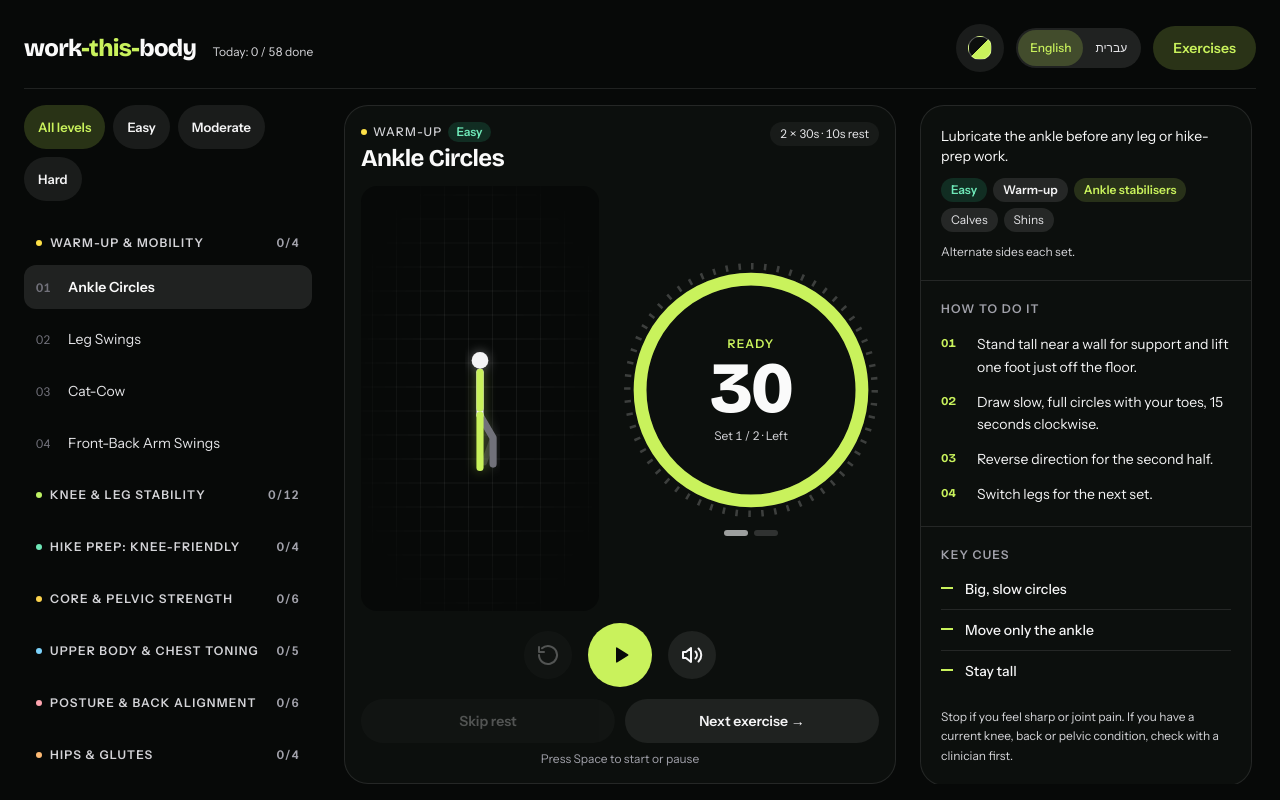
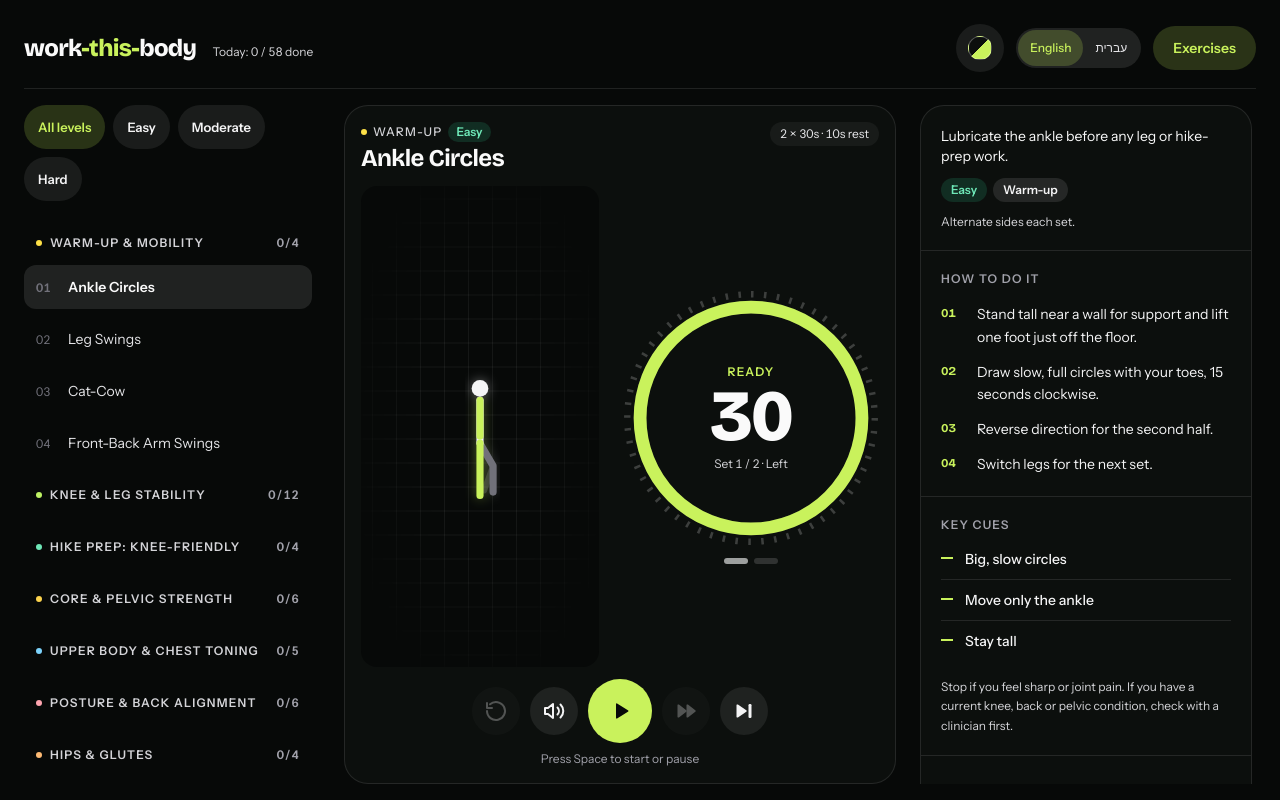
Before and after one commit to adikobi/work-this-body, a Next.js app: page / in a window 1280 px wide. Built offline with nearby package versions, Linux system fonts and the light colour scheme.

Commit message:
add benefits

```diff
--- a/components/Guide.tsx
+++ b/components/Guide.tsx
@@ -8,6 +8,8 @@ export default function Guide({ exercise }: { exercise: Exercise }) {
   const { t, content } = useI18n();
   const { levels, bookends } = content;
   const { muscles, steps, cues } = exercise;
+  // Optional: add `benefits?: string[]` to Exercise in lib/exercises.ts (and the translated packs) to fill the list.
+  const benefits = (exercise as unknown as { benefits?: string[] }).benefits ?? [];
   const { warmup, cooldown } = exercise.phase ? { warmup: [] as Exercise[], cooldown: [] as Exercise[] } : bookends(exercise.cat);
   return (
     <div dir="auto" className="mt-4 pb-10 md:mt-0 md:min-h-0 md:overflow-y-auto md:overscroll-contain md:pb-2 md:pe-1">
@@ -22,12 +24,6 @@ export default function Guide({ exercise }: { exercise: Exercise }) {
                 {exercise.phase === "warmup" ? t.guide.warmup : t.guide.cooldown}
               </span>
             )}
-            {muscles.primary.map((m) => (
-              <span key={m} className="rounded-full bg-work/15 px-2.5 py-1 text-xs font-semibold text-work">{m}</span>
-            ))}
-            {muscles.secondary.map((m) => (
-              <span key={m} className="rounded-full bg-white/10 px-2.5 py-1 text-xs text-zinc-200">{m}</span>
-            ))}
           </div>
           {exercise.alternate && <p className="mt-3 text-xs text-zinc-300">{t.guide.alternate}</p>}
         </section>
@@ -57,6 +53,47 @@ export default function Guide({ exercise }: { exercise: Exercise }) {
           <p className="mt-4 text-xs leading-relaxed text-zinc-300">{t.guide.safety}</p>
         </section>
 
+        {(muscles.primary.length > 0 || muscles.secondary.length > 0 || benefits.length > 0) && (
+          <section className="p-5">
+            <h3 className={label}>{t.guide.targetsTitle}</h3>
+            <div className="mt-4 space-y-4">
+              {muscles.primary.length > 0 && (
+                <div>
+                  <p className="text-xs text-zinc-400">{t.guide.strengthens}</p>
+                  <div className="mt-2 flex flex-wrap gap-1.5">
+                    {muscles.primary.map((m) => (
+                      <span key={m} className="rounded-full bg-work/15 px-2.5 py-1 text-xs font-semibold text-work">{m}</span>
+                    ))}
+                  </div>
+                </div>
+              )}
+              {muscles.secondary.length > 0 && (
+                <div>
+                  <p className="text-xs text-zinc-400">{t.guide.alsoWorks}</p>
+                  <div className="mt-2 flex flex-wrap gap-1.5">
+                    {muscles.secondary.map((m) => (
+                      <span key={m} className="rounded-full bg-white/10 px-2.5 py-1 text-xs text-zinc-200">{m}</span>
+                    ))}
+                  </div>
+                </div>
+              )}
+              {benefits.length > 0 && (
+                <div>
+                  <p className="text-xs text-zinc-400">{t.guide.benefits}</p>
+                  <ul className="mt-2">
+                    {benefits.map((b) => (
+                      <li key={b} className="flex items-start gap-3 border-t border-white/10 py-2.5 text-sm font-medium text-zinc-100 first:border-t-0 first:pt-0">
+                        <span className="mt-2 h-0.5 w-3 shrink-0 bg-work" />
+                        {b}
+                      </li>
+                    ))}
+                  </ul>
+                </div>
+              )}
+            </div>
+          </section>
+        )}
+
         {(warmup.length > 0 || cooldown.length > 0) && (
           <section className="p-5">
             <h3 className={label}>{t.guide.bookendsTitle}</h3>
--- a/components/Icons.tsx
+++ b/components/Icons.tsx
@@ -5,3 +5,5 @@ export const PauseIcon = () => (<svg {...base} fill="currentColor" stroke="none"
 export const ResetIcon = () => (<svg {...base}><path d="M3 12a9 9 0 1 0 3-6.7" /><path d="M3 4v5h5" /></svg>);
 export const SoundOnIcon = () => (<svg {...base}><path d="M11 5 6 9H3v6h3l5 4V5Z" /><path d="M15.5 8.5a5 5 0 0 1 0 7" /><path d="M18.5 5.5a9 9 0 0 1 0 13" /></svg>);
 export const SoundOffIcon = () => (<svg {...base}><path d="M11 5 6 9H3v6h3l5 4V5Z" /><path d="m16 9 5 6" /><path d="m21 9-5 6" /></svg>);
+export const SkipRestIcon = () => (<svg {...base} fill="currentColor" stroke="none"><path d="M3.5 6.3v11.4a.9.9 0 0 0 1.4.74l7.4-5.7a.9.9 0 0 0 0-1.48L4.9 5.56a.9.9 0 0 0-1.4.74Z" /><path d="M12.5 6.3v11.4a.9.9 0 0 0 1.4.74l7.4-5.7a.9.9 0 0 0 0-1.48l-7.4-5.7a.9.9 0 0 0-1.4.74Z" /></svg>);
+export const NextExerciseIcon = () => (<svg {...base} fill="currentColor" stroke="none"><path d="M4.5 6.3v11.4a.9.9 0 0 0 1.4.74l8.4-5.7a.9.9 0 0 0 0-1.48L5.9 5.56a.9.9 0 0 0-1.4.74Z" /><rect x="16.5" y="5" width="3" height="14" rx="1.2" /></svg>);
--- a/components/Workout.tsx
+++ b/components/Workout.tsx
@@ -2,7 +2,7 @@
 import { useEffect, useRef, useState } from "react";
 import Visualizer from "@/components/Visualizer";
 import Guide from "@/components/Guide";
-import { PauseIcon, PlayIcon, ResetIcon, SoundOffIcon, SoundOnIcon } from "@/components/Icons";
+import { NextExerciseIcon, PauseIcon, PlayIcon, ResetIcon, SkipRestIcon, SoundOffIcon, SoundOnIcon } from "@/components/Icons";
 import { useI18n } from "@/components/LocaleProvider";
 import { setMuted, unlockAudio } from "@/lib/audio";
 import type { Category, Exercise } from "@/lib/exercises";
@@ -193,9 +193,13 @@ export default function Workout({ exercise, category, next, onNext, onComplete,
           </div>
         </div>
 
-        <div className="mt-3 flex shrink-0 items-center justify-center gap-4">
-          <button type="button" className={iconBtn} onClick={t.reset} aria-label={ui.reset} disabled={t.status === "idle"}>
+        {/* One media bar: utilities on one side of Play, forward actions on the other (mirrored in RTL). */}
+        <div className="mt-3 flex shrink-0 flex-wrap items-center justify-center gap-2.5">
+          <button type="button" className={iconBtn} onClick={t.reset} aria-label={ui.reset} title={ui.reset} disabled={t.status === "idle"}>
             <ResetIcon />
+          </button>
+          <button type="button" className={iconBtn} onClick={toggleSound} aria-label={sound ? ui.muteCues : ui.unmuteCues} title={sound ? ui.muteCues : ui.unmuteCues} aria-pressed={!sound}>
+            {sound ? <SoundOnIcon /> : <SoundOffIcon />}
           </button>
           <button
             type="button"
@@ -205,23 +209,18 @@ export default function Workout({ exercise, category, next, onNext, onComplete,
           >
             {running ? <PauseIcon /> : <PlayIcon />}
           </button>
-          <button type="button" className={iconBtn} onClick={toggleSound} aria-label={sound ? ui.muteCues : ui.unmuteCues} aria-pressed={!sound}>
-            {sound ? <SoundOnIcon /> : <SoundOffIcon />}
-          </button>
-        </div>
-
-        {/* Always rendered so the stage never jumps; buttons enable when they apply. */}
-        <div className="mt-3 flex shrink-0 items-stretch gap-2.5">
-          <button type="button" className="btn btn-secondary h-auto flex-1 whitespace-normal py-2" onClick={t.skipRest} disabled={!resting || t.status === "idle"}>
-            {ui.skipRest}
+          <button type="button" className={iconBtn} onClick={t.skipRest} aria-label={ui.skipRest} title={ui.skipRest} disabled={!resting || t.status === "idle"}>
+            <span className="flex rtl:-scale-x-100"><SkipRestIcon /></span>
           </button>
           <button
             type="button"
             onClick={onNext}
             disabled={!next}
-            className={`btn h-auto flex-1 whitespace-normal py-2 ${t.status === "done" ? "btn-primary animate-rise" : "btn-secondary"}`}
+            aria-label={t.status === "done" && next ? ui.nextExercise(next.name) : ui.skipToNext}
+            title={t.status === "done" && next ? ui.nextExercise(next.name) : ui.skipToNext}
+            className={`btn btn-icon ${t.status === "done" ? "btn-primary" : "btn-secondary"}`}
           >
-            {t.status === "done" && next ? ui.nextExercise(next.name) : ui.skipToNext}
+            <span className="flex rtl:-scale-x-100"><NextExerciseIcon /></span>
           </button>
         </div>
         <p className="sr-only" aria-live="polite">{ui.live(label, t.set, exercise.sets, side)}</p>
```
